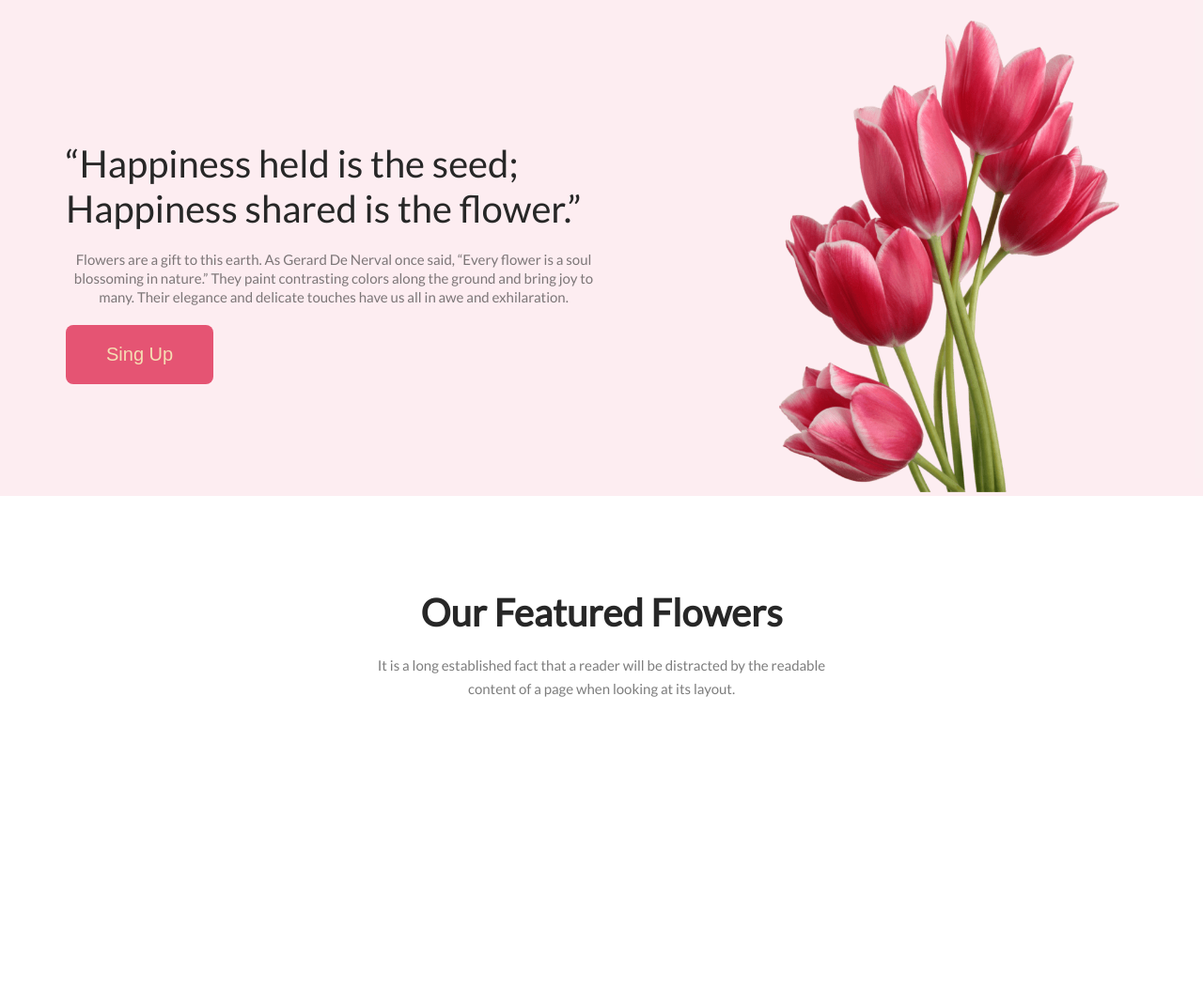
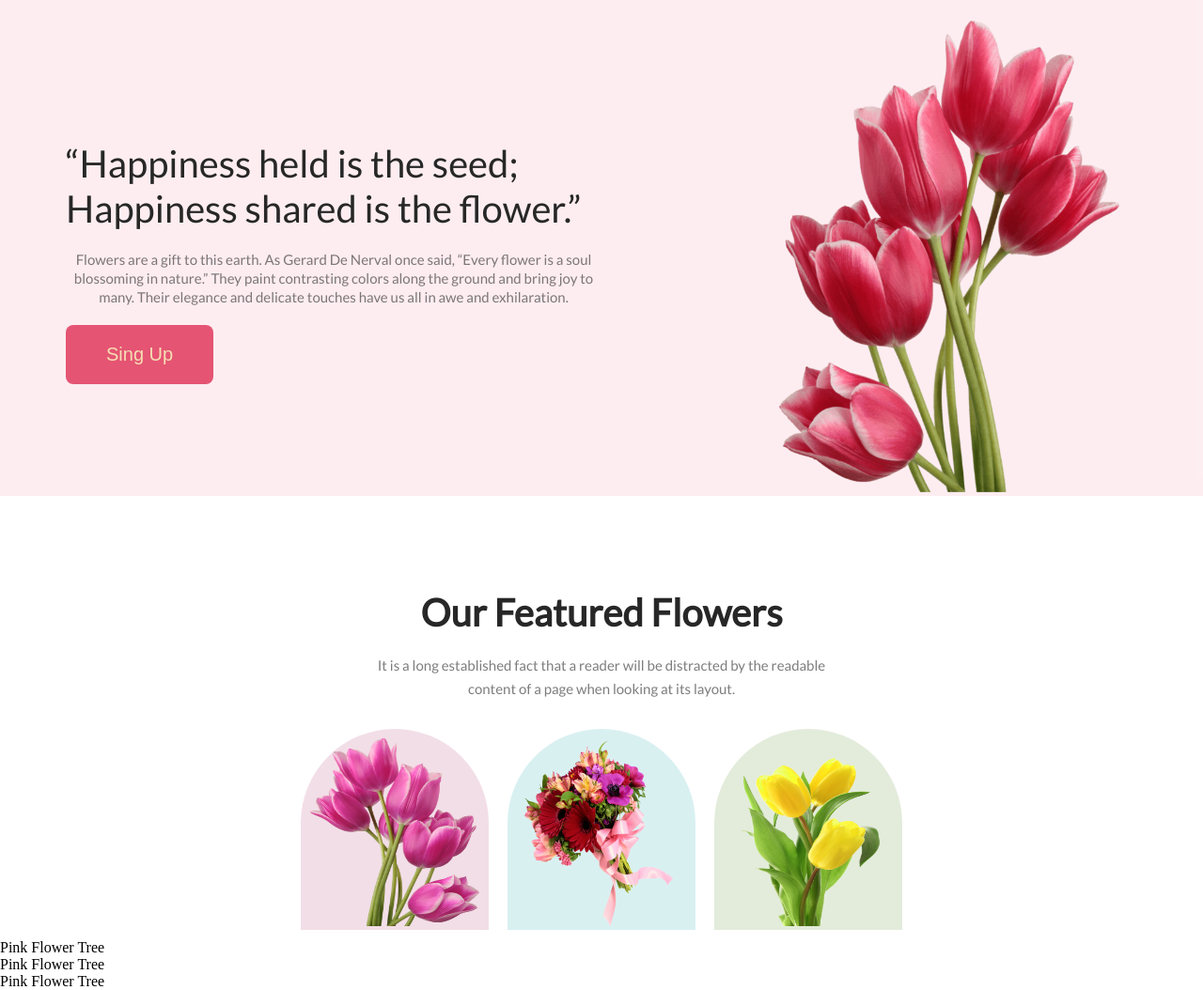
Before and after one commit to dipukumar11/assignment, a plain HTML site: page index.html in a window 1280 px wide. Shown: the whole page at 94% size. Before the commit the page ends 800 px from the top, so only its background shows below. Drawn offline with Linux system fonts and the light colour scheme.

Commit message:
flower section

```diff
--- a/index.html
+++ b/index.html
@@ -37,6 +37,36 @@
             <p> It is a long established fact that a reader will be distracted by the readable <br> content of a page when looking at its layout.</p>
         </div>
      </section>
+     <section  class="flower-section">
+        <div class="fl-1">
+            <img src="Flower Asset/pngwing 6.png"/>
+
+        </div>
+        <div class="fl-2">
+            <img src="Flower Asset/pngwing 5.png"/>
+
+        </div>
+        <div class="fl-3">
+            <img src="Flower Asset/pngwing 7.png"/>
+
+        </div>
+
+
+
+
+
+
+
+     </section>
+
+
+     <dvi class="td">
+        <div>
+            <p>Pink Flower Tree </p>
+            </div>
+            <div>Pink Flower Tree</div>
+            <div>Pink Flower Tree</div>
+     </dvi>
     <main>
 
     </main>
--- a/style.css
+++ b/style.css
@@ -85,3 +85,59 @@ font-weight: 300;
 line-height: 25px;
 margin-top:20px;
 }
+.flower-section{
+    display: flex;
+    justify-content: center;
+    margin-top:20px;
+}
+.fl-1{
+    border-radius: 300px 300px 0px 0px;
+    background: rgba(167, 33, 98, 0.15);
+    padding:10px 10px 0px 10px;
+    margin:10px;
+}
+.fl-2{
+    border-radius: 300px 300px 0px 0px;
+background: rgba(5, 151, 160, 0.15);
+padding:10px 10px 0px 10px;
+margin:10px;
+
+}
+.fl-3{
+    border-radius: 300px 300px 0px 0px;
+background: rgba(71, 125, 17, 0.15);
+padding:10px 10px 0px 10px;
+margin:10px;
+}
+
+
+
+
+
+
+
+.fl-1 img{
+    width:180px;
+    height: 200px;
+
+
+}
+.fl-2 img{
+    width:180px;
+    height: 200px;
+}
+.fl-3 img{
+    width:180px;
+    height: 200px;
+}
+
+.tree-name{
+    color: #272727;
+text-align: center;
+font-family: Lato;
+font-size: 24px;
+font-style: normal;
+font-weight: 700;
+line-height: 35px;
+text-decoration-line: underline;
+}
```
